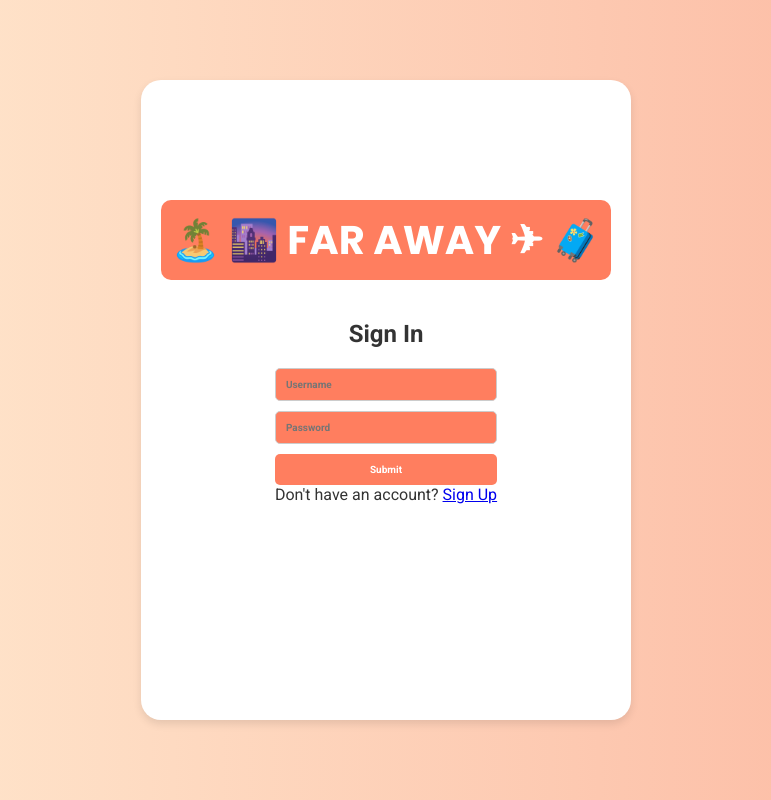
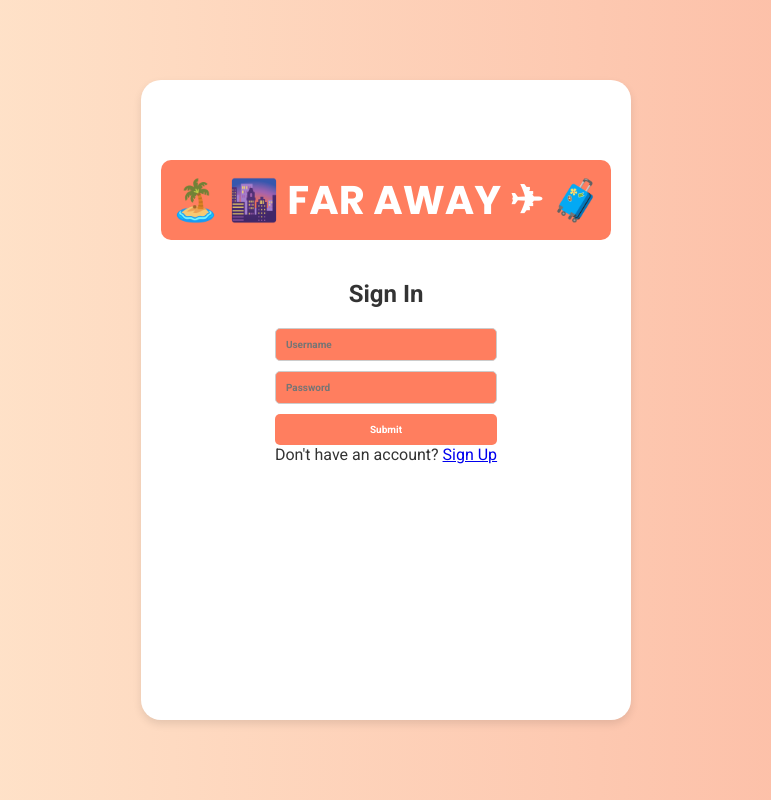
Before and after one commit to Oyematth01/travelling-list, a React (Create React App) app: page / in a window 1280 px wide. Shown: the whole page, without its empty margins (254-1025 px from the left). Built offline with nearby package versions, Linux system fonts and the light colour scheme.

Commit message:
Updating the css and making sure the packing list wraps into the flex as it grows

```diff
--- a/src/css/index.css
+++ b/src/css/index.css
@@ -21,18 +21,18 @@ body {
 
 .app {
   width: 100%;
+  min-height: 80vh;
   max-width: 1200px;
-  height: auto;
-  min-height: 80vh;
   display: flex;
   background-color: #fff;
   flex-direction: column;
   align-items: center;
   gap: 2rem;
-  padding: 12rem 2rem 2rem;
+  padding: 8rem 2rem 2rem;
   margin: 4rem auto;
   border-radius: 2rem;
   box-shadow: 0 4px 8px rgba(0, 0, 0, 0.1);
+  overflow-y: auto;
 }
 
 
@@ -74,6 +74,8 @@ h1 {
   border-radius: 1rem;
   box-shadow: 0 4px 8px rgba(0, 0, 0, 0.1);
   margin-bottom: 2rem;
+  min-width: 500px;
+  max-width: 500px;
 }
 
 h3 {
@@ -117,9 +119,11 @@ input:hover {
   display: flex;
   justify-content: space-between;
   flex-direction: column;
+  flex-wrap: wrap;
   gap: 2rem;
   align-items: center;
   margin-bottom: .5rem;
+  max-width: 500px;
 }
 
 .actions button,
@@ -135,17 +139,17 @@ input:hover {
   list-style: none;
   width: 100%;
   overflow: scroll;
-  display: grid;
-  grid-template-columns: repeat(auto-fit, minmax(250px, 1fr));
-  gap: 1.2rem;
+  display: flex;
   justify-content: center;
   align-content: start;
+  flex-wrap: wrap;
+  gap: 10px 15px;
 }
 
 .list li {
   display: flex;
   align-items: center;
-  gap: 1rem;
+  flex: 0 0 120px;
   background: #f0f2f5;
   padding: 1rem;
   border-radius: 0.5rem;
```
